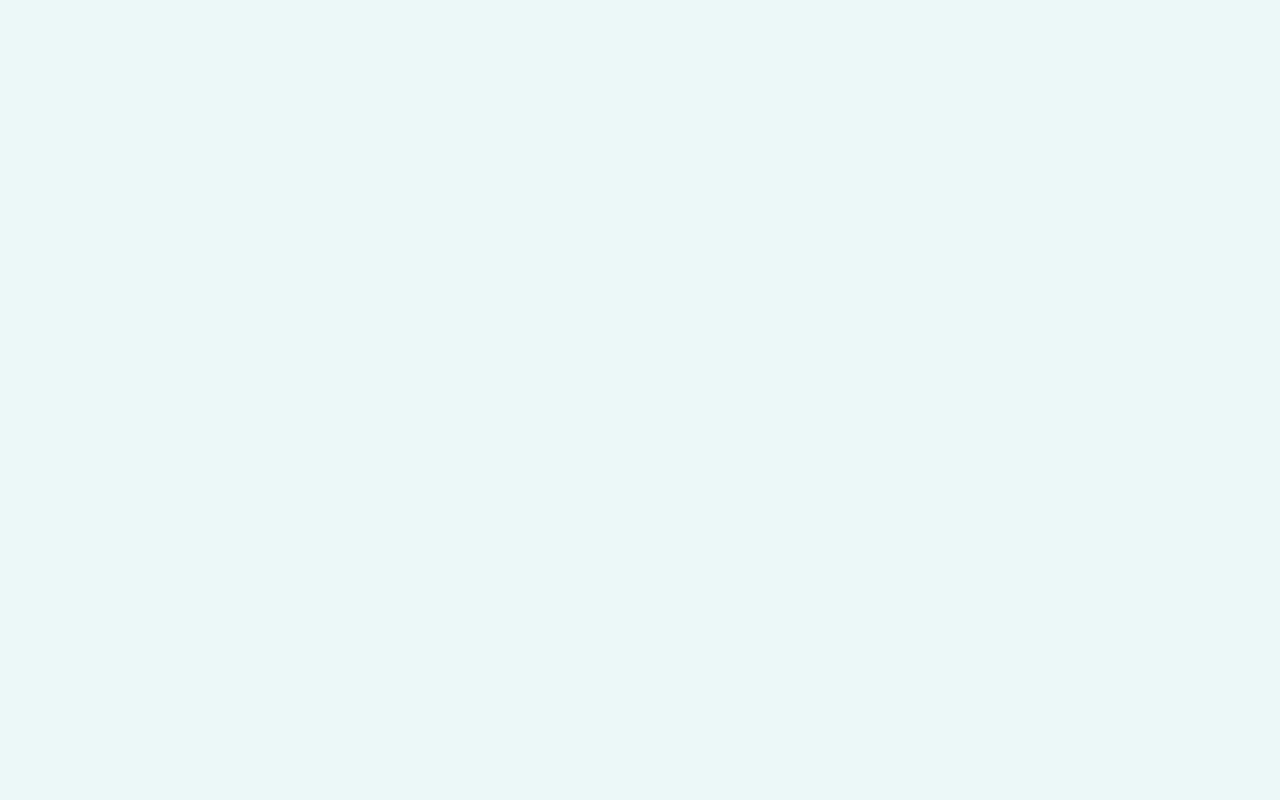
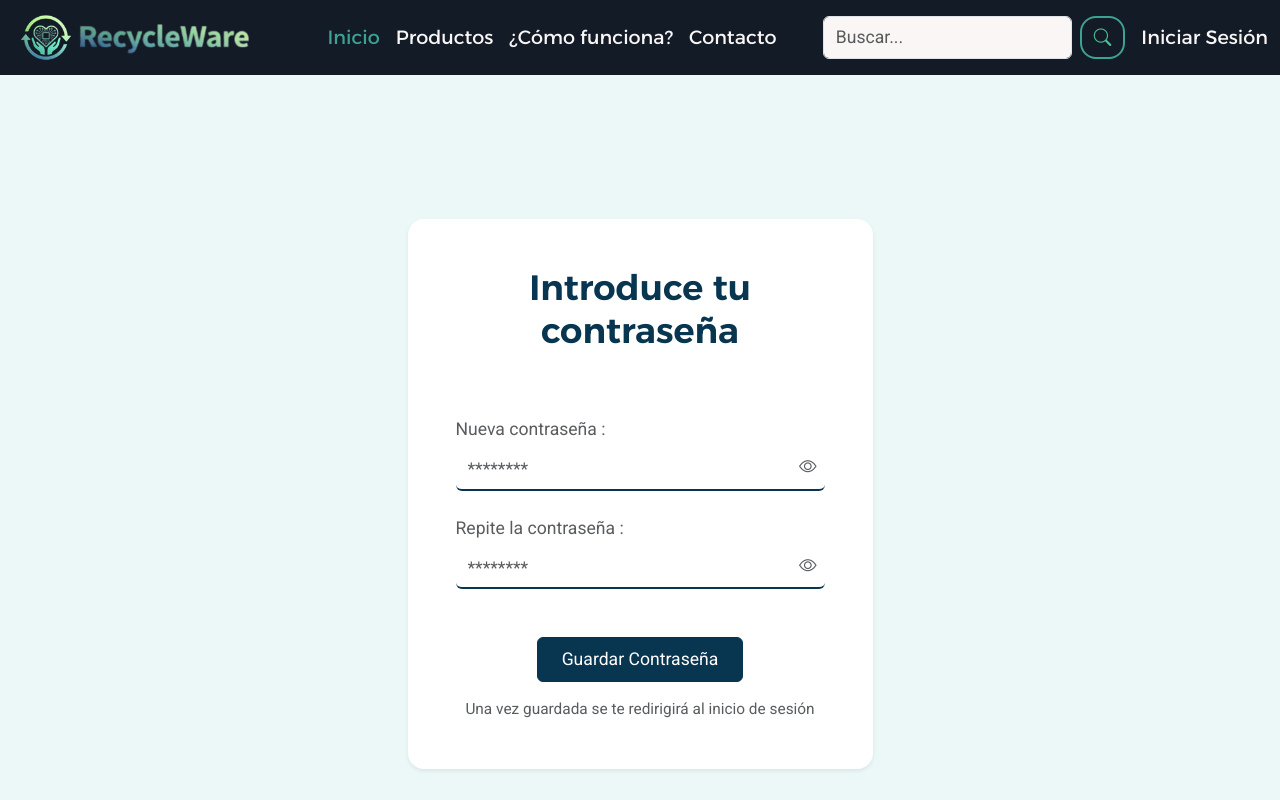
Before and after one commit to RecyclewareDAW/RecycleWare---ReactFronted, a React (Vite) app: page /recuperar-contrasena in a window 1280 px wide. Before the commit this address had no page. Shown: the top 800 px of the page. Built offline with nearby package versions, Linux system fonts and the light colour scheme.

Commit message:
Creada tanto la página de recuperar contraseña como el componente form de la misma

```diff
--- a/src/App.jsx
+++ b/src/App.jsx
@@ -4,7 +4,7 @@ import Test from "./pages/TestSegundaPagina";
 import UserConfig from "./pages/UserConfig";
 import Registro from "./pages/Registro";
 import Login from "./pages/Login";
-
+import RecuperarContrasena from './pages/RecuperarContrasena';
 export default function App() {
 
   return (
@@ -15,7 +15,8 @@ export default function App() {
                 <Route path="/estrella" element={<Test/>}></Route>
                 <Route path="/perfil" element={<UserConfig />}></Route>
                 <Route path='/login' element={<Login/>}></Route>
-                <Route path="/registro" element={<Registro />} />
+                <Route path="/registro" element={<Registro />}></Route>
+                <Route path="/recuperar-contrasena" element={<RecuperarContrasena />}></Route>
               </Routes>
             </BrowserRouter>
     </>
--- /dev/null
+++ b/src/components/Auth/FormularioRecuperar.jsx
@@ -0,0 +1,112 @@
+import { useState } from 'react';
+import { useNavigate } from 'react-router-dom';
+
+export default function FormRecuperar() {
+    // Estados para los campos de texto
+    const [password, setPassword] = useState('');
+    const [confirmPassword, setConfirmPassword] = useState('');
+
+    // Estados para controlar si se ve u oculta la contraseña
+    const [showPassword, setShowPassword] = useState(false);
+    const [showConfirmPassword, setShowConfirmPassword] = useState(false);
+
+    // Estados para errores y éxito
+    const [error, setError] = useState('');
+    const [success, setSuccess] = useState(false);
+
+    const navigate = useNavigate();
+
+    const handleSubmit = (e) => {
+        e.preventDefault();
+        setError('');
+
+        // Validación: Mínimo 9 caracteres y al menos 1 dígito o símbolo
+        const isValid = /^(?=.*[\d\W]).{9,}$/.test(password);
+
+        if (!isValid) {
+            setError('La contraseña debe tener al menos 9 caracteres y contener un número o carácter especial.');
+            return;
+        }
+
+        if (password !== confirmPassword) {
+            setError('Las contraseñas no coinciden. Por favor, revísalas.');
+            return;
+        }
+
+        setSuccess(true);
+
+        setTimeout(() => {
+            navigate('/login');
+        }, 3000);
+    };
+
+    if (success) {
+        return (
+            <div className="alert alert-success text-center animate-fade-in border-0 shadow-sm p-4 rounded-4">
+                <i className="bi bi-check-circle-fill fs-1 text-success mb-3 d-block"></i>
+                <h4 className="fw-bold">¡Contraseña actualizada!</h4>
+                <p className="mb-0">Tu contraseña se ha cambiado correctamente. Redirigiendo al inicio de sesión...</p>
+            </div>
+        );
+    }
+
+    return (
+        <div className="bg-white p-4 p-md-5 rounded-4 shadow-sm animate-fade-in">
+            <h2 className="titulo text-center mb-5">Introduce tu contraseña</h2>
+
+            {error && (
+                <div className="alert alert-danger py-2 fs-6 d-flex align-items-center mb-4">
+                    <i className="bi bi-exclamation-triangle-fill me-2"></i>
+                    {error}
+                </div>
+            )}
+
+            <form onSubmit={handleSubmit}>
+                <div className="mb-4 position-relative">
+                    <label className="form-label text-muted">Nueva contraseña :</label>
+                    <input
+                        type={showPassword ? "text" : "password"}
+                        className="form-control inputs w-100 pe-5"
+                        placeholder="********"
+                        value={password}
+                        onChange={(e) => setPassword(e.target.value)}
+                    />
+                    {/* Botón del Ojo para que el usuario pueda ver su contraseña */}
+                    <button
+                        type="button"
+                        className="btn btn-link position-absolute bottom-0 end-0 text-muted text-decoration-none border-0 bg-transparent mb-1 px-2"
+                        onClick={() => setShowPassword(!showPassword)}
+                    >
+                        <i className={showPassword ? "bi bi-eye-slash" : "bi bi-eye"}></i>
+                    </button>
+                </div>
+
+                {/* Segundo campo igual que el primero */}
+                <div className="mb-5 position-relative">
+                    <label className="form-label text-muted">Repite la contraseña :</label>
+                    <input
+                        type={showConfirmPassword ? "text" : "password"}
+                        className="form-control inputs w-100 pe-5"
+                        placeholder="********"
+                        value={confirmPassword}
+                        onChange={(e) => setConfirmPassword(e.target.value)}
+                    />
+                    <button
+                        type="button"
+                        className="btn btn-link position-absolute bottom-0 end-0 text-muted text-decoration-none border-0 bg-transparent mb-1 px-2"
+                        onClick={() => setShowConfirmPassword(!showConfirmPassword)}
+                    >
+                        <i className={showConfirmPassword ? "bi bi-eye-slash" : "bi bi-eye"}></i>
+                    </button>
+                </div>
+
+                <div className="text-center mt-2">
+                    <button type="submit" className="btn btn-primary mb-3 px-4 py-2">
+                        Guardar Contraseña
+                    </button>
+                    <p className="text-muted small mb-0">Una vez guardada se te redirigirá al inicio de sesión</p>
+                </div>
+            </form>
+        </div>
+    );
+}
--- /dev/null
+++ b/src/pages/RecuperarContrasena.jsx
@@ -0,0 +1,21 @@
+import Header from '../components/Header';
+import Footer from '../components/Footer';
+import FormularioRecuperar from '../components/Auth/FormularioRecuperar';
+
+export default function RecuperarContrasena() {
+    return (
+        <>
+            <Header />
+
+            <main className="container my-5 py-5 d-flex justify-content-center align-items-center">
+
+                <div className="col-12 col-md-8 col-lg-6 col-xl-5 mx-auto mt-5">
+                    <FormularioRecuperar />
+                </div>
+
+            </main>
+
+            <Footer />
+        </>
+    );
+}
```
